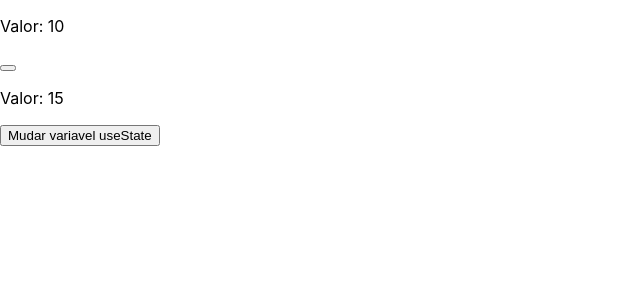
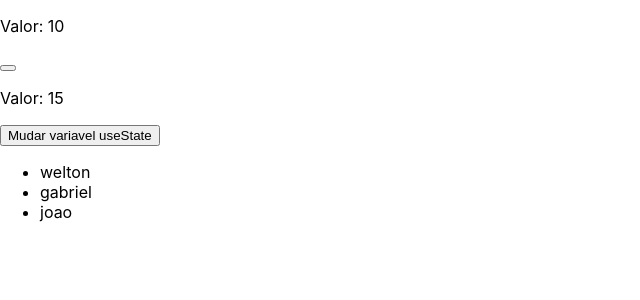
Before and after one commit to welton-rodrigo/Programacao-Conceitos, a React (Create React App) app in the folder ReactWorkspace/1_INTRO/hello-world/: page / in a window 1280 px wide. Shown: the top 300 px of the page, without its empty margins (0-640 px from the left). Built offline with nearby package versions, Linux system fonts and the light colour scheme.

Commit message:
Render List with map

```diff
--- a/ReactWorkspace/1_INTRO/hello-world/src/App.js
+++ b/ReactWorkspace/1_INTRO/hello-world/src/App.js
@@ -7,10 +7,12 @@
 import Challenge from './components/Challenge';
 import City from "./assets/teste.jpg";
 import ManageData from './components/ManageData';
+import ListRender from './components/ListRender';
 function App() {
   return (
     <>
        <ManageData />
+       <ListRender />
     </>
   );
 }
--- /dev/null
+++ b/ReactWorkspace/1_INTRO/hello-world/src/components/ListRender.js
@@ -0,0 +1,16 @@
+import React, { useState } from 'react'
+
+const ListRender = () => {
+    const [list] = useState(["welton", "gabriel","joao"])
+  return (
+    <div>
+        <ul>
+            {list.map((item) => (
+                <li>{item}</li>
+            ))}
+        </ul>
+    </div>
+  )
+}
+
+export default ListRender
```
